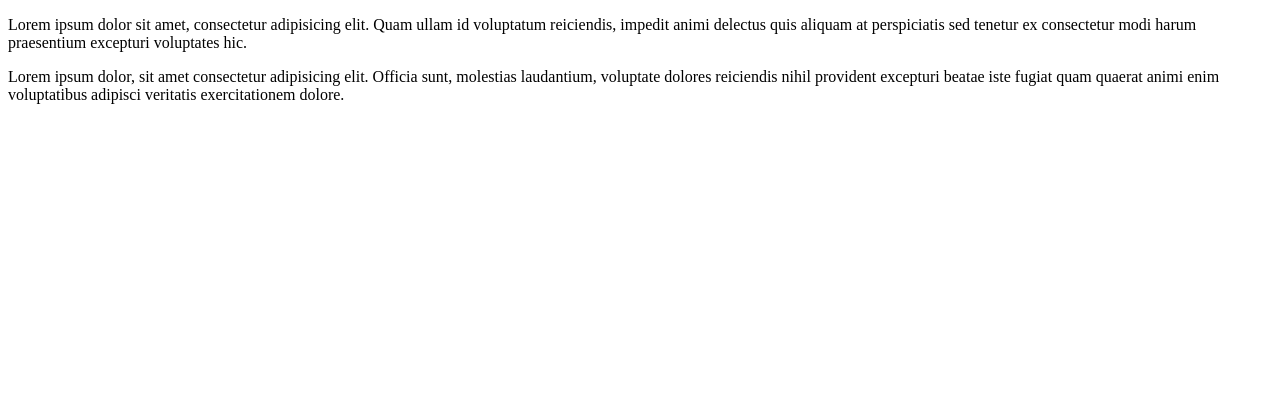
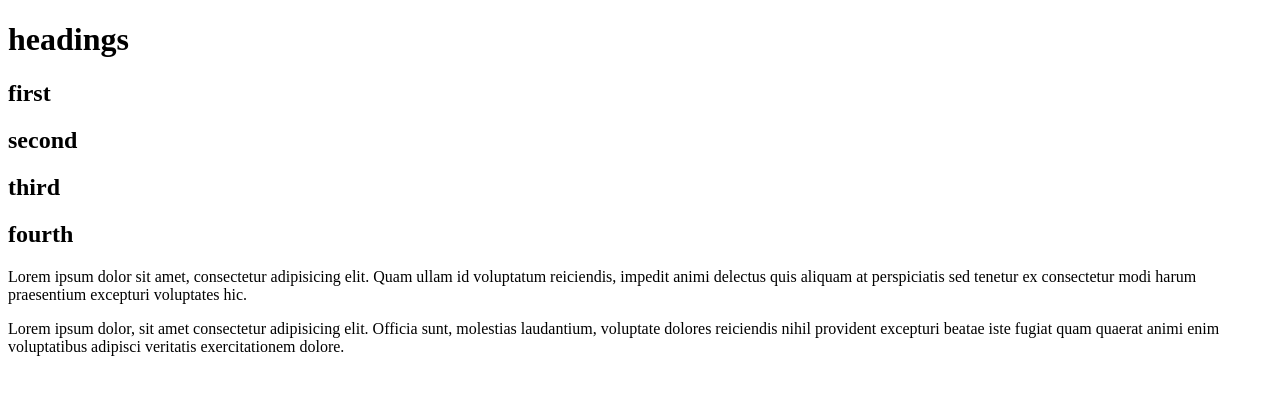
Before and after one commit to maaz-011/github-practice, a plain HTML site: page index.html in a window 1280 px wide. Drawn offline with Linux system fonts and the light colour scheme.

Commit message:
web:second version

```diff
--- a/index.html
+++ b/index.html
@@ -6,6 +6,11 @@
     <title>Document</title>
 </head>
 <body>
+    <h1>headings</h1>
+    <h2>first</h2>
+    <h2>second</h2>
+    <h2>third</h2>
+    <h2>fourth</h2>
     <p>Lorem ipsum dolor sit amet, consectetur adipisicing elit. Quam ullam id voluptatum reiciendis, impedit animi delectus quis aliquam at perspiciatis sed tenetur ex consectetur modi harum praesentium excepturi voluptates hic.</p>
     <p>Lorem ipsum dolor, sit amet consectetur adipisicing elit. Officia sunt, molestias laudantium, voluptate dolores reiciendis nihil provident excepturi beatae iste fugiat quam quaerat animi enim voluptatibus adipisci veritatis exercitationem dolore.</p>
 </body>
```
